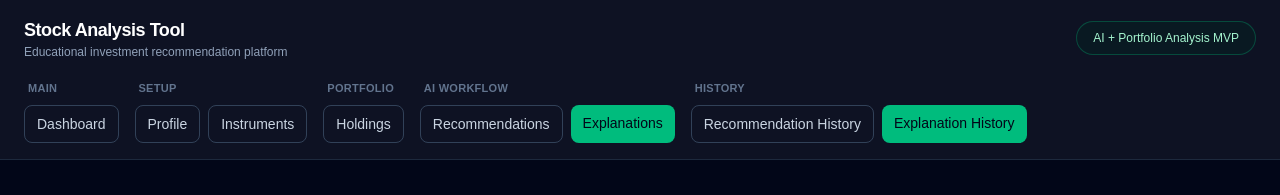
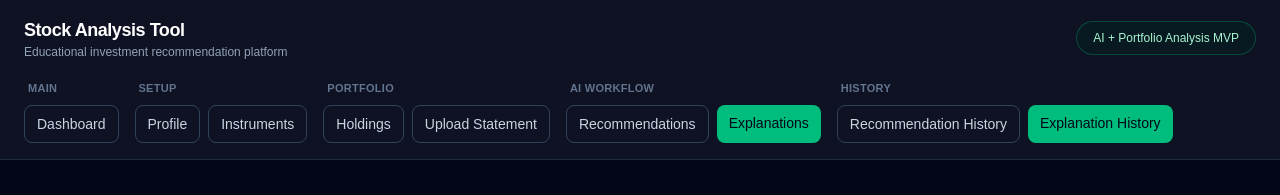
Before and after one commit to Varun988/Stock_Analysis_tool, a Next.js app in the folder frontend/: page /explanations/history in a window 1280 px wide. Shown: the top 195 px of the page. Built offline with nearby package versions, Linux system fonts and the light colour scheme; no server answers.

Commit message:
Add frontend portfolio statement upload flow

```diff
--- a/frontend/src/app/page.tsx
+++ b/frontend/src/app/page.tsx
@@ -42,6 +42,14 @@ export default async function Home() {
               >
                 Manage portfolio
               </Link>
+              <Link
+                href="/upload"
+                className="inline-flex rounded-lg border border-emerald-500/60 px-5 py-3 font-semibold text-emerald-200 hover:border-emerald-300 hover:text-emerald-100"
+              >
+                Upload statement
+              </Link>
+
+
               <Link
                 href="/recommendations"
                 className="inline-flex rounded-lg border border-slate-600 px-5 py-3 font-semibold text-slate-100 hover:border-emerald-400"
--- a/frontend/src/components/layout/site-nav.tsx
+++ b/frontend/src/components/layout/site-nav.tsx
@@ -42,6 +42,10 @@ const navGroups: NavGroup[] = [
       {
         href: "/portfolio",
         label: "Holdings",
+      },
+      {
+        href: "/upload",
+        label: "Upload Statement",
       },
     ],
   },
```
